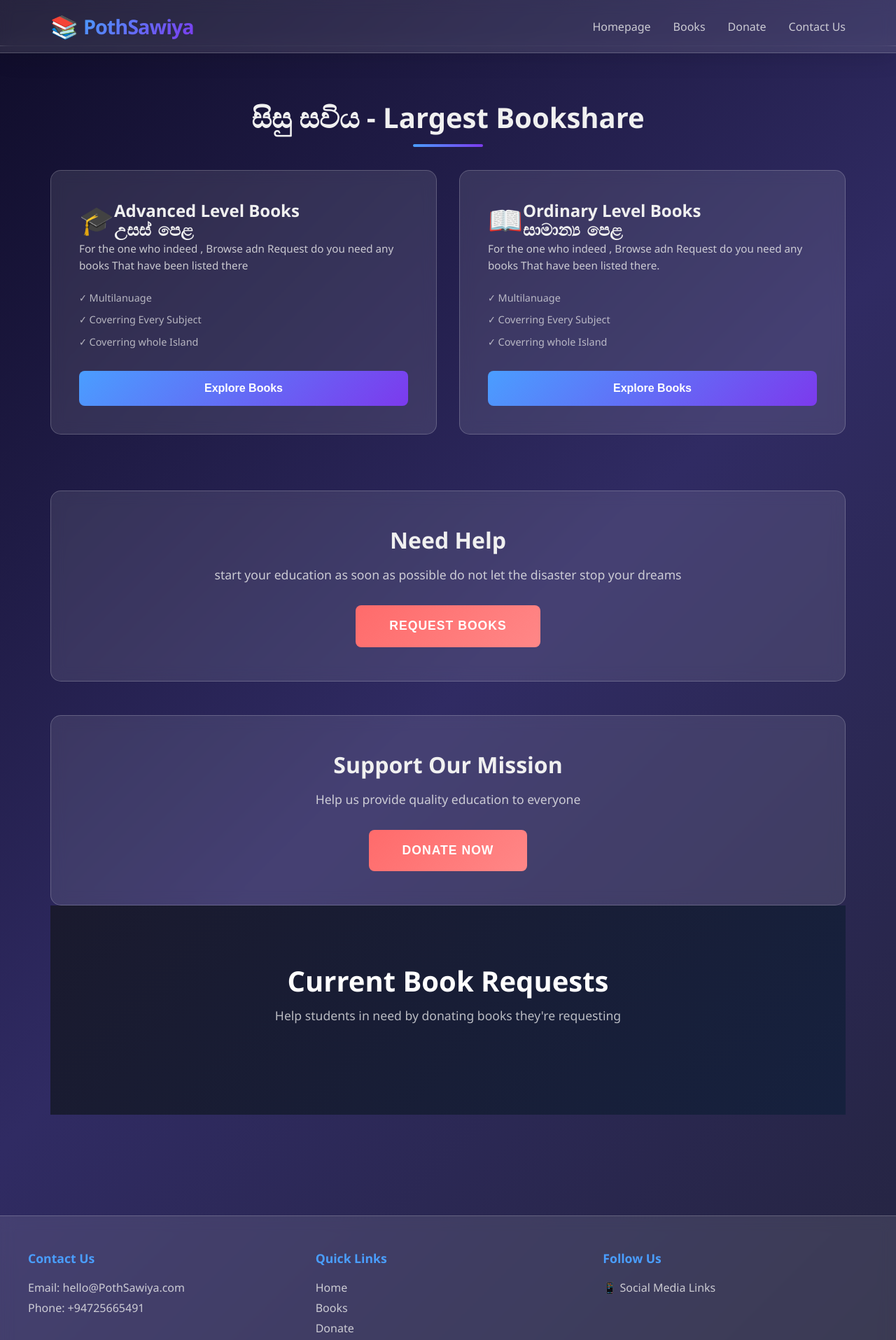
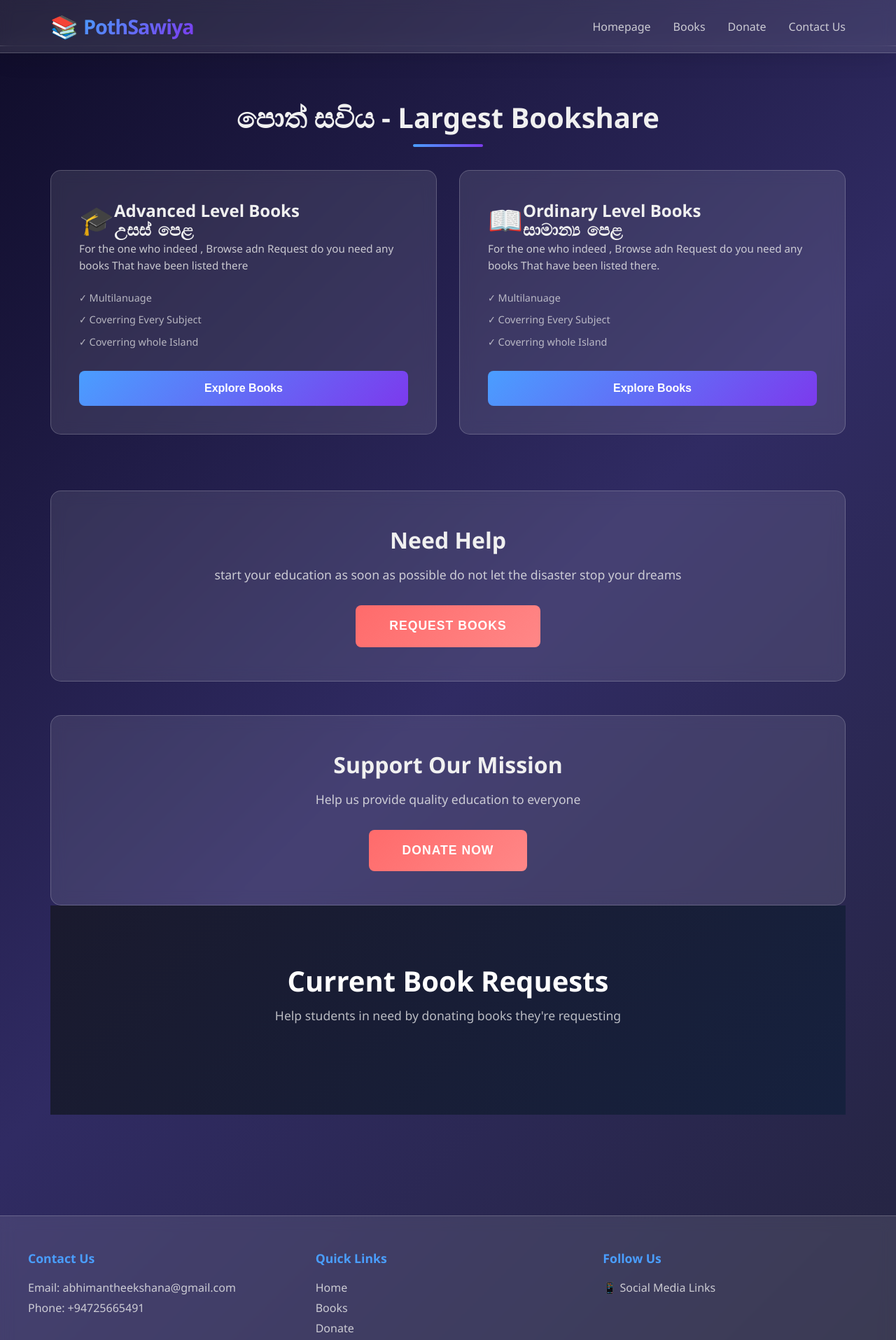
Before and after one commit to Abhiman-Theekshana/PothSawiya, a plain HTML site: page index.html in a window 1280 px wide. Shown: the top 1915 px of the page at 70% size. Drawn offline with Linux system fonts and the light colour scheme; no server answers.

Commit message:
email update

```diff
--- a/index.html
+++ b/index.html
@@ -48,7 +48,7 @@
     <!-- Main Content Section -->
     <main id="books" class="main-content">
         <section class="books-section">
-            <h2 class="section-title"><span class="sinhala">සිසු සවිය</span> - Largest Bookshare</h2>
+            <h2 class="section-title"><span class="sinhala">පොත් සවිය</span> - Largest Bookshare</h2>
 
             <div class="books-container">
                 <!-- Advanced Level Books -->
@@ -280,7 +280,7 @@
         <div class="footer-content">
             <div class="footer-section">
                 <h4>Contact Us</h4>
-                <p>Email: hello@PothSawiya.com</p>
+                <p>Email: abhimantheekshana@gmail.com</p>
                 <p>Phone: +94725665491</p>
             </div>
             <div class="footer-section">
```
Also changed, not shown: alfeed.html (+1 -1 lines), donation.html (+1 -1 lines), olfeed.html (+1 -1 lines), 1 other file.
